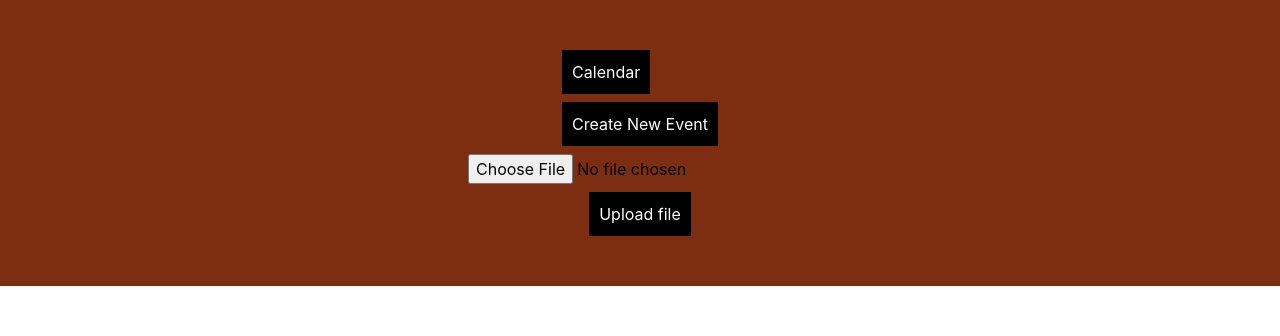
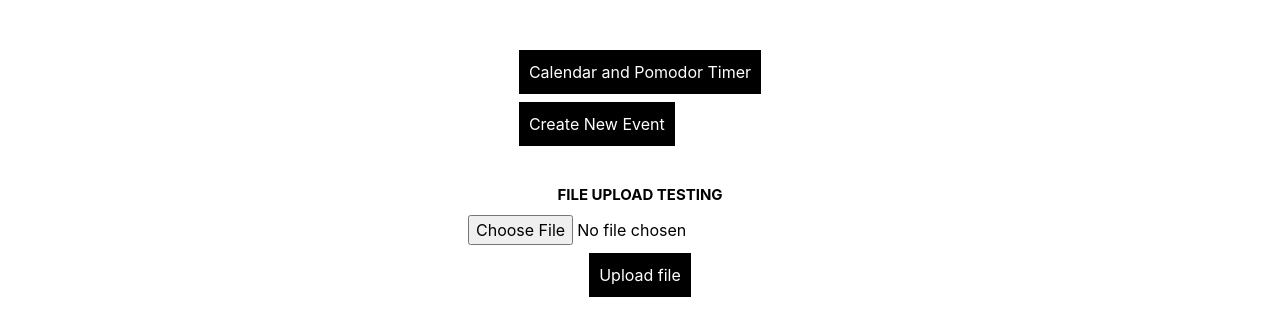
Before and after one commit to Chrismiweb/godwin-project-frontend, a React (Create React App) app: page / in a window 1280 px wide. Shown: the top 336 px of the page. Built offline with nearby package versions, Linux system fonts and the light colour scheme.

Commit message:
file upload correction

```diff
--- a/src/fileUpload/FileUpload.jsx
+++ b/src/fileUpload/FileUpload.jsx
@@ -37,15 +37,16 @@ function FileUpload() {
         }
     }
   return (
-    <div className='flex  flex-col gap-2 h-full py-[50px] w-full bg-orange-900 justify-center items-center'>
+    <div className='flex  flex-col gap-2 h-full py-[50px] w-full  justify-center items-center'>
         <div className='flex flex-col gap-2'>
             <a href="/calendarUI">
-                <button className='p-[10px] bg-black text-white'>Calendar </button>
+                <button className='p-[10px] bg-black text-white'>Calendar and Pomodor Timer </button>
             </a>
             <a href="/event">
                 <button className='p-[10px] bg-black text-white'>Create New Event  </button>
             </a>
         </div>
+        <p className='text-[15px] font-bold mt-[30px]'>FILE UPLOAD TESTING</p>
         <input onChange={fileUpload} name ="fileName" type="file"/>
         <button className='p-[10px] bg-black text-white' onClick={uploadFile}>Upload file</button>
         {preview && (
```
